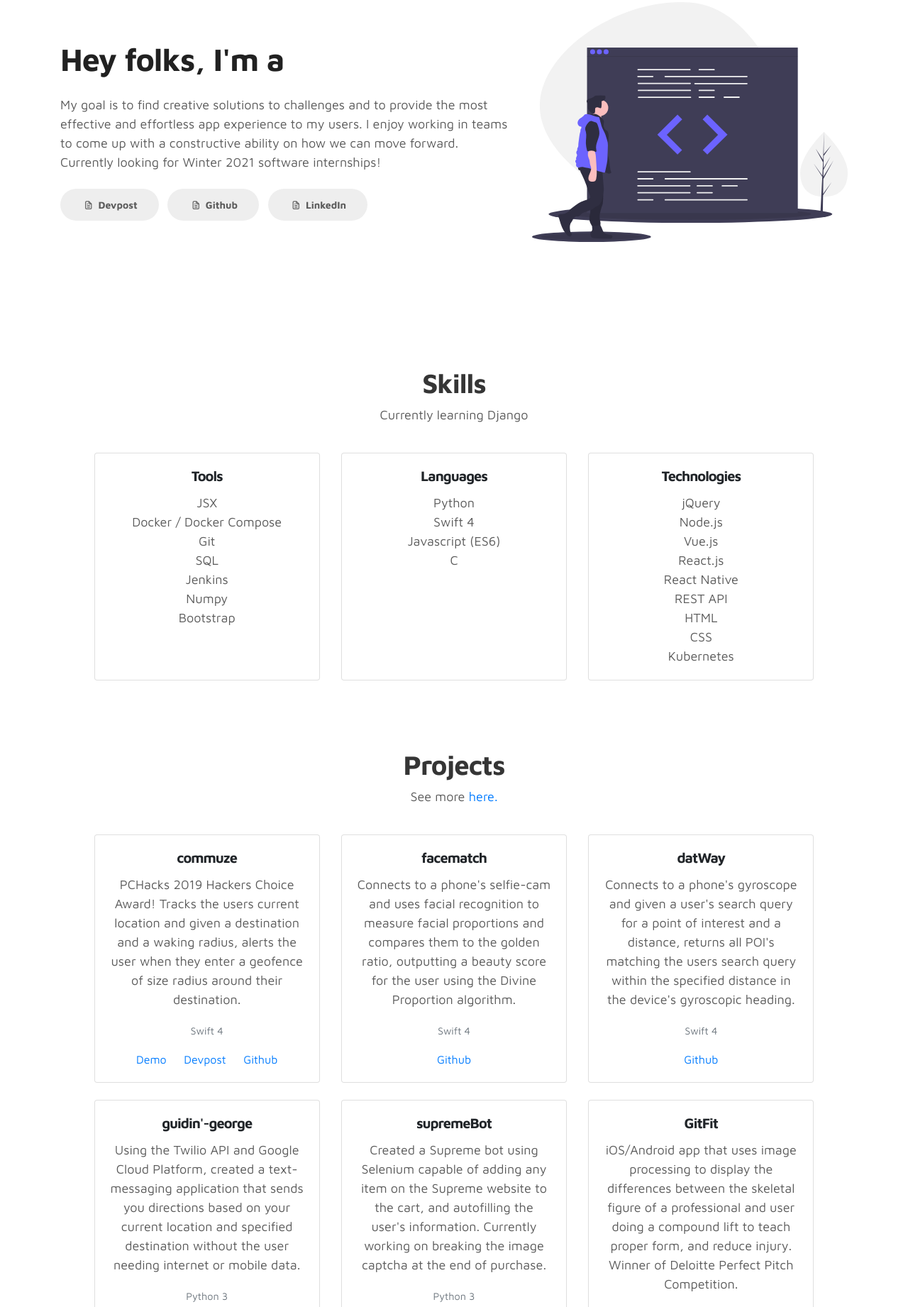
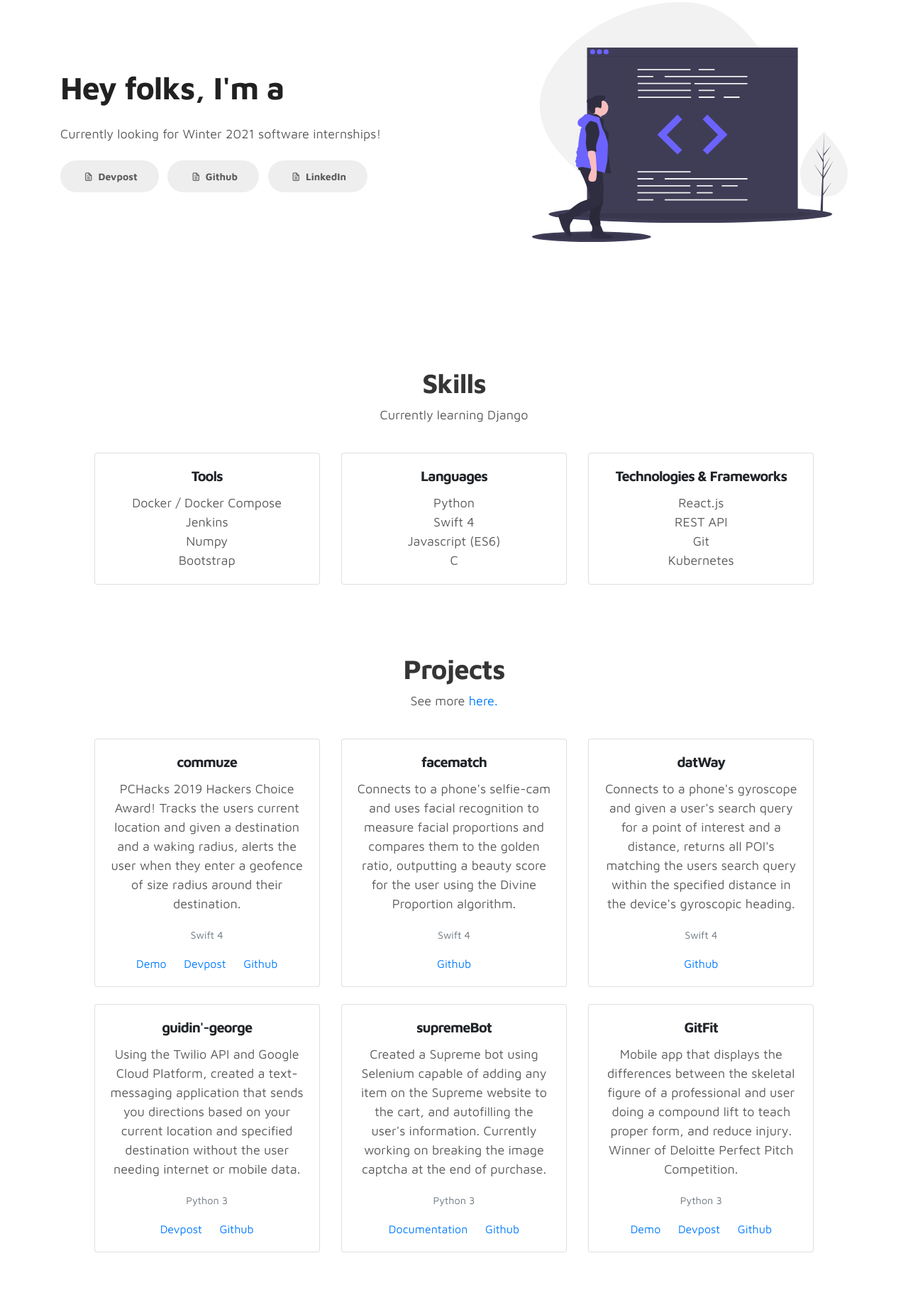
Before and after one commit to parappally/parappally.github.io, a website: page index.html in a window 1280 px wide. Shown: the part 195-2037 px from the top of the page at 71% size. Drawn offline with nearby package versions, Linux system fonts and the light colour scheme.

Commit message:
removed unnecessary info on cards and introduction

```diff
--- a/index.html
+++ b/index.html
@@ -93,7 +93,7 @@
                             </div>
                         </h1>
 
-                        <p>My goal is to find creative solutions to challenges and to provide the most effective and effortless app experience to my users. I enjoy working in teams to come up with a constructive ability on how we can move forward. Currently
+                        <p>Currently
                             looking for Winter 2021 software internships! </p>
 
                         <div class="custom-btn-group mt-4">
@@ -139,9 +139,8 @@
                                 <h5 class="card-title">Tools</h5>
                                 </h5>
                                 <p class="card-text">
-                                    JSX <br> Docker / Docker Compose <br> Git <br> SQL <br> Jenkins <br> Numpy <br> Bootstrap <br>
+                                    Docker / Docker Compose <br> Jenkins <br> Numpy <br> Bootstrap <br>
                                 </p>
-
                             </div>
                         </div>
 
@@ -156,10 +155,10 @@
 
                         <div class="card">
                             <div class="card-body">
-                                <h5 class="card-title">Technologies</h5>
+                                <h5 class="card-title">Technologies & Frameworks</h5>
                                 </h5>
                                 <p class="card-text">
-                                    jQuery <br> Node.js <br> Vue.js <br> React.js <br> React Native <br> REST API <br> HTML <br> CSS <br> Kubernetes <br>
+                                    React.js <br> REST API <br> Git <br> Kubernetes
                                 </p>
 
                             </div>
@@ -261,7 +260,7 @@
                             <div class="card-body">
                                 <h5 class="card-title">GitFit</h5>
                                 </h5>
-                                <p class="card-text">iOS/Android app that uses image processing to display the differences between the skeletal figure of a professional and user doing a compound lift to teach proper form, and reduce injury. Winner of Deloitte Perfect Pitch Competition.
+                                <p class="card-text">Mobile app that displays the differences between the skeletal figure of a professional and user doing a compound lift to teach proper form, and reduce injury. Winner of Deloitte Perfect Pitch Competition.
                                 </p>
                                 <p class="card-text"><small class="text-muted">Python 3</small></p>
                                 <a target="_blank" href="https://www.youtube.com/watch?v=Kbk4tcW0oaA&feature=youtu.be" class="card-link">Demo</a>
@@ -361,7 +360,7 @@
                         </div>
                         <div class="timeline-info">
                             <h3><span>Computer Science</span><small>University of Waterloo</small></h3>
-                            <p> Relevant courses: Introduction to Computer Science 2 (Python 3). </p>
+                            <!-- <p> Relevant courses: Introduction to Computer Science 2 (Python 3). </p> -->
                         </div>
                     </div>
 
@@ -372,7 +371,7 @@
                             </div>
                             <div class="timeline-info">
                                 <h3><span>SHAD Fellow</span><small>University of New Brunswick</small></h3>
-                                <p>CFO of Ecopak'd </p>
+                                <!-- <p>CFO of Ecopak'd </p> -->
                             </div>
                         </div>
 
@@ -382,7 +381,7 @@
                             </div>
                             <div class="timeline-info">
                                 <h3><span>IB Diploma</span><small>Glenforest Secondary School</small></h3>
-                                <p>Graduating average: 95.</p>
+                                <!-- <p>Graduating average: 95.</p> -->
                             </div>
                         </div>
 
@@ -400,7 +399,8 @@
 
                 <div class="col-lg-5 mr-lg-5 col-12">
                     <div class="google-map w-100">
-                        <iframe src="https://maps.google.com/maps?q=the%20weather%20network&t=&z=13&ie=UTF8&iwloc=&output=embed" width="400" height="300" frameborder="0" style="border:0" allowfullscreen></iframe>
+                        <!-- <iframe src="https://maps.google.com/maps?q=the%20weather%20network&t=&z=13&ie=UTF8&iwloc=&output=embed" width="400" height="300" frameborder="0" style="border:0" allowfullscreen></iframe> -->
+                        <iframe src="https://www.google.com/maps/embed?pb=!1m18!1m12!1m3!1d25378.961812517464!2d-122.02167741044921!3d37.333742850000014!2m3!1f0!2f0!3f0!3m2!1i1024!2i768!4f13.1!3m3!1m2!1s0x808fb596e9e188fd%3A0x3b0d8391510688f0!2sApple%20Park!5e0!3m2!1sen!2sus!4v1578282719186!5m2!1sen!2sus" width="400" height="300" frameborder="0" style="border:0;" allowfullscreen=""></iframe>
                     </div>
 
                     <div class="contact-info d-flex justify-content-between align-items-center py-4 px-lg-5">
```
